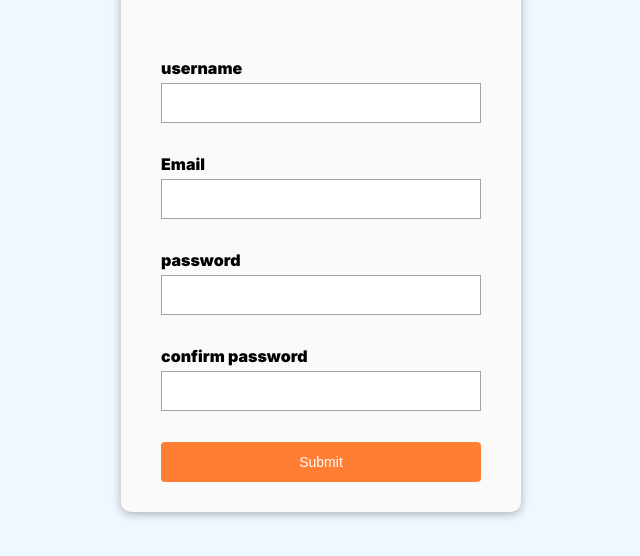
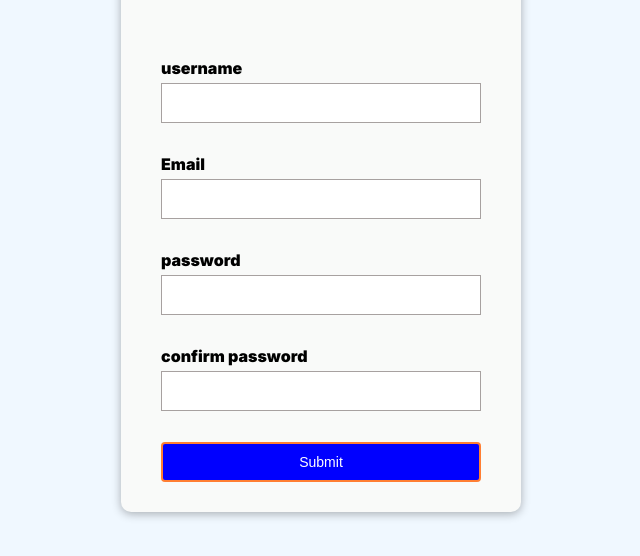
Before and after one commit to zeinaba3/PJS1, a plain HTML site: page index.html in a window 1280 px wide. Shown: the part 200-756 px from the top of the page, without its empty margins (319-959 px from the left). Drawn offline with Linux system fonts and the light colour scheme.

Commit message:
Update style.css

```diff
--- a/style.css
+++ b/style.css
@@ -80,7 +80,7 @@ body {
 .button {
   width: 100%;
   padding: 10px 20px;
-  background-color: #ff7e33;
+  background-color: #0000ff;
   border: 2px solid #ff7e33;
   color: #fff;
   font-size: 14px;
```
